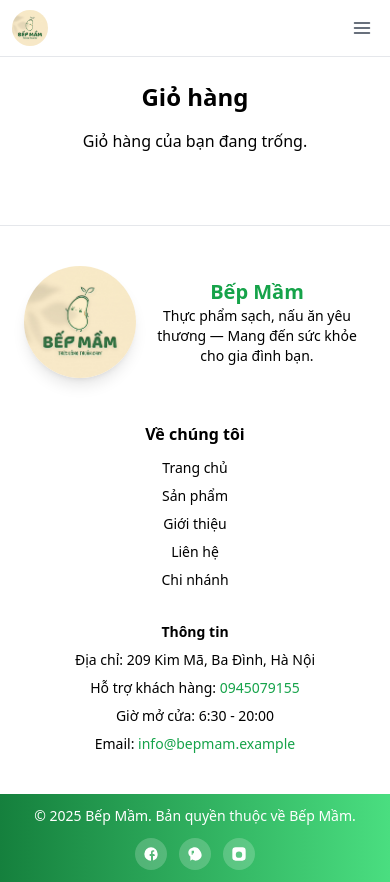
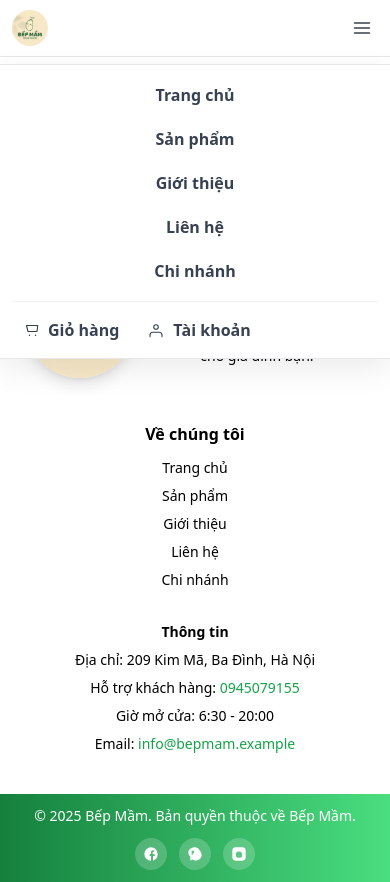
Before and after one commit to phunguyen233/myshop, a React (Create React App) app in the folder shop-frontend/: page /cart in a window 390 px wide. Both pictures are taken after a click on the button "Mở menu". Built offline with nearby package versions, Linux system fonts and the light colour scheme.

Commit message:
cập nhập 23h28 ngày 20 tháng 12 năm 2025

```diff
--- a/shop-frontend/src/components/Header.css
+++ b/shop-frontend/src/components/Header.css
@@ -68,10 +68,12 @@
   .mobile-menu-btn{ display:block }
 
   .mobile-nav{ display:block; position:absolute; left:0; right:0; top:64px; flex-direction:column; gap:8px; background:#ffffff; border-bottom:1px solid #e5e7eb; padding:0 12px; z-index:50; overflow:hidden; max-height:0; opacity:0; transform:translateY(-6px); pointer-events:none; transition:max-height 300ms cubic-bezier(.2,.9,.2,1), opacity 220ms ease, transform 220ms ease }
-  .mobile-nav.open{ max-height:520px; opacity:1; transform:translateY(0); pointer-events:auto; padding:8px 12px }
+    .mobile-nav.open{ max-height:520px; opacity:1; transform:translateY(0); pointer-events:auto; padding:8px 12px; box-shadow:0 10px 30px rgba(2,6,23,0.08); border-top:1px solid #e5e7eb; }
   .mobile-nav.closed{ max-height:0; opacity:0; transform:translateY(-6px); pointer-events:none; padding:0 12px }
   .mobile-nav-link{ display:block; padding:10px 8px; color:#374151; text-decoration:none; font-weight:600; border-radius:6px }
   .mobile-nav-link:hover{ background:#f3f4f6; color:#16a34a }
+    /* better spacing for the group of quick links */
+    .mobile-nav .border-t{ border-top:1px solid #f3f4f6 }
   .header-right .icon-btn, .header-right .relative { display:none }
   .mobile-nav .icon-link{ display:flex; align-items:center; gap:8px; padding:8px 10px; border-radius:8px }
 }
--- a/shop-frontend/src/components/Header.tsx
+++ b/shop-frontend/src/components/Header.tsx
@@ -42,10 +42,13 @@ export default function Header() {
 
   const menuRef = useRef<HTMLDivElement | null>(null);
   const mobileMenuRef = useRef<HTMLDivElement | null>(null);
+  const mobileBtnRef = useRef<HTMLButtonElement | null>(null);
 
   useEffect(() => {
     const handleClickOutside = (e: MouseEvent) => {
       const target = e.target as Node;
+      // ignore clicks on the mobile menu button itself to avoid immediate close
+      if (mobileBtnRef.current && mobileBtnRef.current.contains(target)) return;
       if (menuRef.current && !menuRef.current.contains(target)) {
         setShowMenu(false);
       }
@@ -74,7 +77,7 @@ export default function Header() {
       </nav>
 
       <div className="header-right">
-        <button className="mobile-menu-btn" onClick={() => setShowMenu(s => !s)} aria-label="Mở menu">
+        <button ref={mobileBtnRef} className="mobile-menu-btn" onClick={() => setShowMenu(s => !s)} aria-label="Mở menu" aria-expanded={showMenu}>
           <svg width="20" height="20" viewBox="0 0 24 24" fill="none" xmlns="http://www.w3.org/2000/svg">
             <path d="M3 6h18M3 12h18M3 18h18" stroke="currentColor" strokeWidth="1.8" strokeLinecap="round" strokeLinejoin="round"/>
           </svg>
@@ -117,6 +120,7 @@ export default function Header() {
       <div
         className={`mobile-nav ${showMenu ? "open" : "closed"}`}
         ref={mobileMenuRef}
+        role="menu"
         aria-hidden={!showMenu}
       >
         <Link to="/" className="mobile-nav-link" onClick={() => setShowMenu(false)}>Trang chủ</Link>
```
